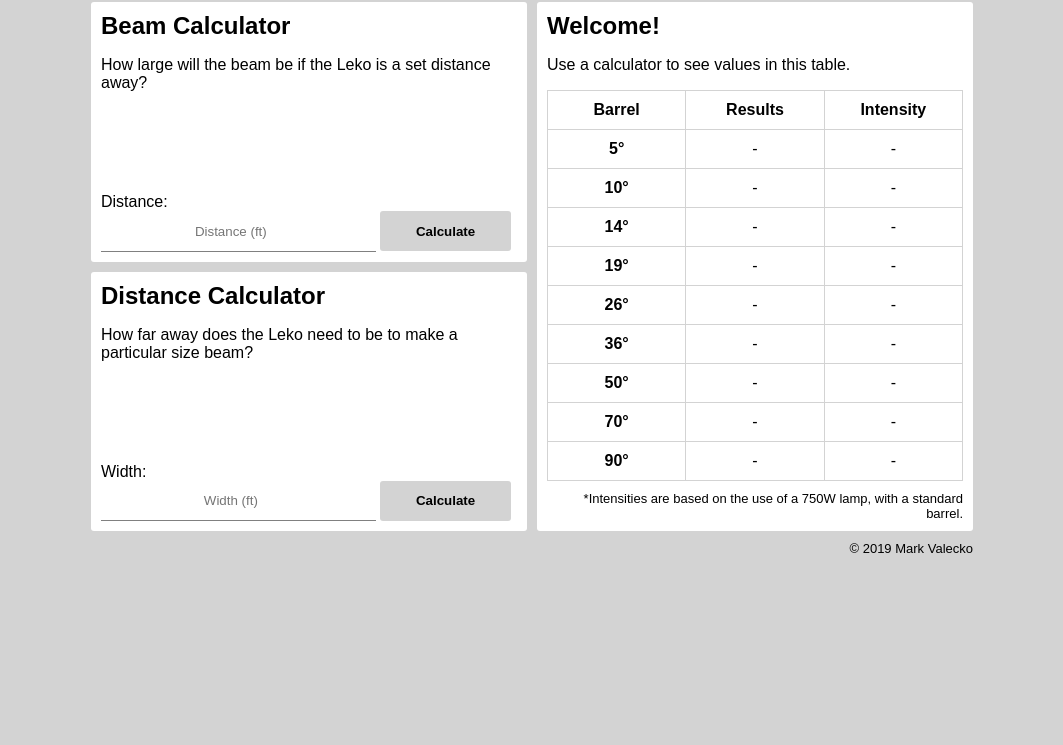
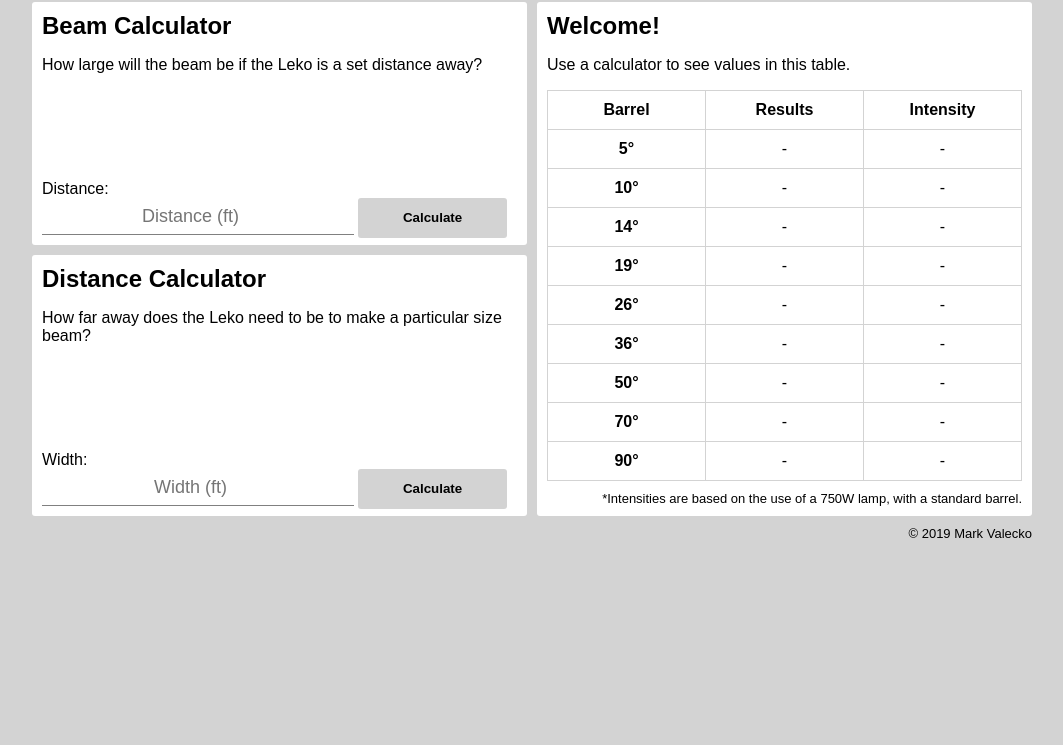
Before and after one commit to valeckom/lightingSite, a plain HTML site: page index.html in a window 1280 px wide. Shown: the part 55-800 px from the top of the page, without its empty margins (108-1171 px from the left). Drawn offline with Linux system fonts and the light colour scheme.

Commit message:
New mid breakpoint, null input handeling, no focus for mobile

```diff
--- a/src/calc.js
+++ b/src/calc.js
@@ -4,6 +4,10 @@ candela = [1345250, 783310, 404780, 243520, 176255, 90855, 45650, 22270, 11330]
 
 function calcBeam() {
     inputDistance = document.getElementById("inputDistance").value;
+
+    if (inputDistance.length == 0) {
+        return null;
+    }
 
     // Set table headers
     discMsg = `When a Leko has a throw of ${inputDistance}' the beam will be:`;
@@ -27,6 +31,10 @@ function calcBeam() {
 
 function calcDist() {
     inputBeam = document.getElementById("inputWidth").value;
+
+    if (inputBeam.length == 0) {
+        return null;
+    }
 
     // Set table headers
     discMsg = `To make a beam with a diameter of ${inputBeam}', a Leko needs to be this far away:`;
--- a/src/style.css
+++ b/src/style.css
@@ -78,8 +78,9 @@ input {
     box-sizing: border-box;
     -moz-box-sizing: border-box;
     padding: 0px;
-    height: 3em;
+    height: 2em;
     text-align: center;
+    font-size: large;
     margin-bottom: 10px;
     width: 100%;
     border: none;
@@ -102,12 +103,8 @@ button {
     outline: none;
 }
 
-button:hover {
-    box-shadow: 3px 5px 7px rgba(0, 0, 0, .3)
-}
-
 button:active {
-    box-shadow: 1px 2px 7px rgba(0, 0, 0, .3)
+    box-shadow: 1px 2px 7px rgba(0, 0, 0, .3);
 }
 
 form {
@@ -117,18 +114,7 @@ form {
     width: 100%;
 }
 
-@media only screen and (min-width: 620px){
-    .grid, header, footer {
-        max-width: 70%;
-        min-width: 760px;
-    }
-
-    form {
-        position: absolute;
-        bottom: 0;
-        margin: 0;
-    }
-
+@media only screen and (min-width: 600px){
     .gridLeftTop {
         grid-column: 1 / 2;
         position: relative;
@@ -144,6 +130,16 @@ form {
         grid-row: 1 / 3;
     }
 
+    label {
+        display: block;
+    }
+
+    form {
+        position: absolute;
+        bottom: 0;
+        margin: 0;
+    }
+
     input {
         width: 63%;
     }
@@ -151,8 +147,19 @@ form {
     button {
         width: 30%;
     }
+}
 
-    label {
-        display: block;
+@media only screen and (min-width: 1025px){
+    .grid, header, footer {
+        max-width: 70%;
+        min-width: 1000px;
+    }
+
+    button:hover {
+        box-shadow: 3px 5px 7px rgba(0, 0, 0, .3);
+    }
+
+    button:active {
+        box-shadow: 1px 2px 7px rgba(0, 0, 0, .3);
     }
 }
```
